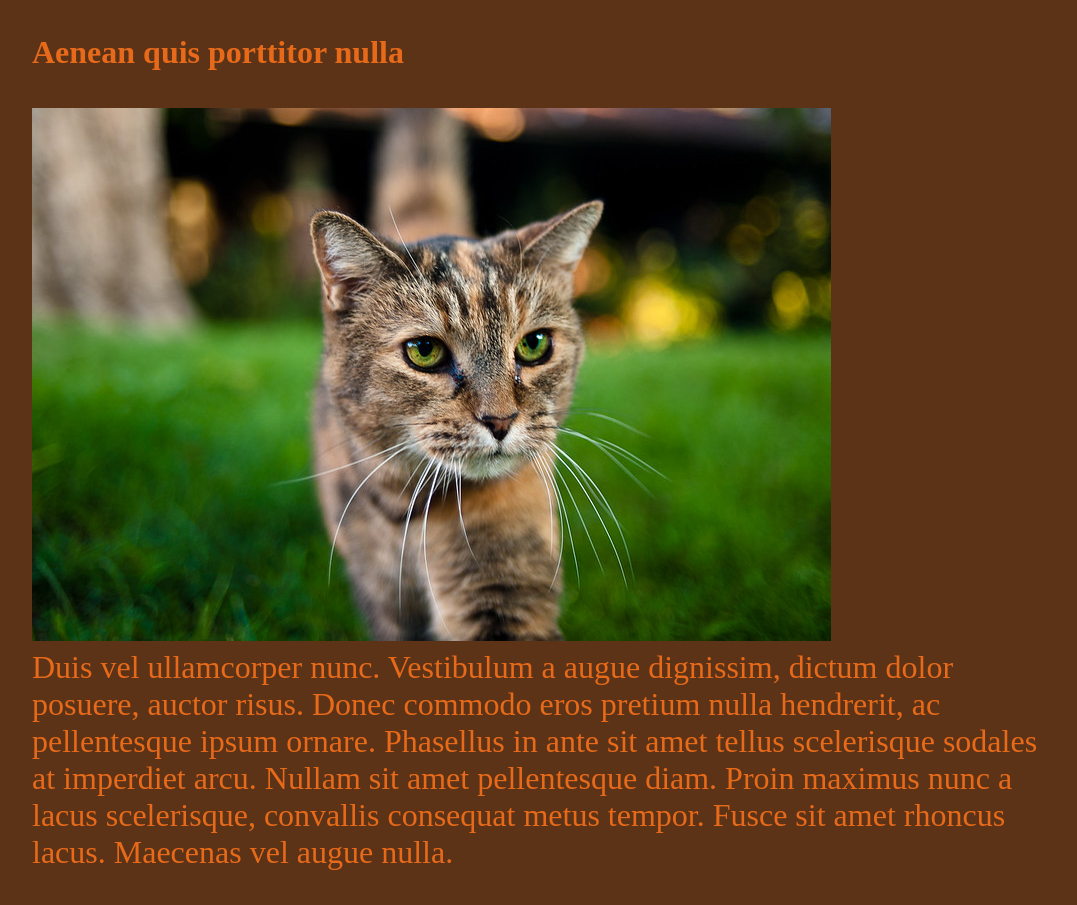
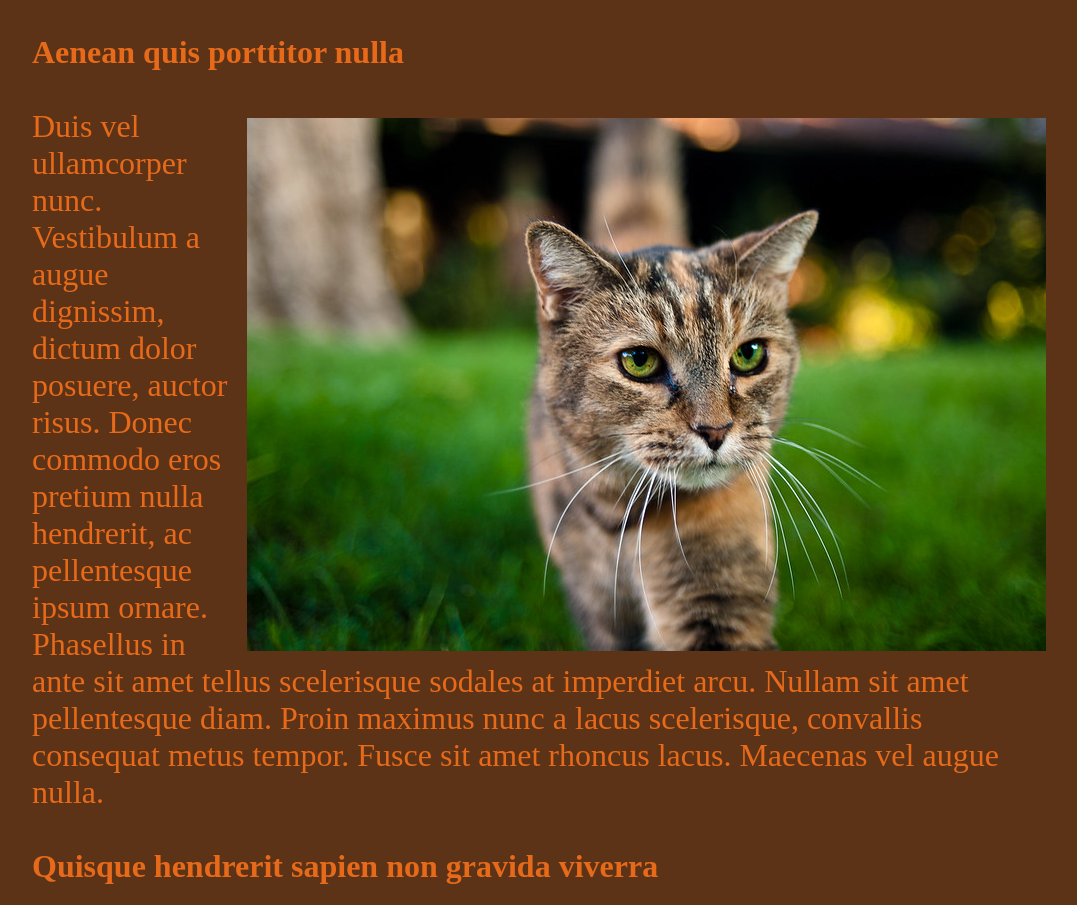
Before and after one commit to Z4NC0RE/cats, a plain HTML site: page index.html in a window 1280 px wide. Shown: the part 1045-1950 px from the top of the page, without its empty margins (96-1173 px from the left). Drawn offline with Linux system fonts and the light colour scheme.

Commit message:
dkcjdbnc

```diff
--- a/css/styles.css
+++ b/css/styles.css
@@ -59,6 +59,13 @@ table {
     padding: 10px;
 }
 
+
+
+.catwalkingImg {
+    float: right;
+    padding: 10px;
+}
+
 footer {
     background-color: #804720;
 }
```
